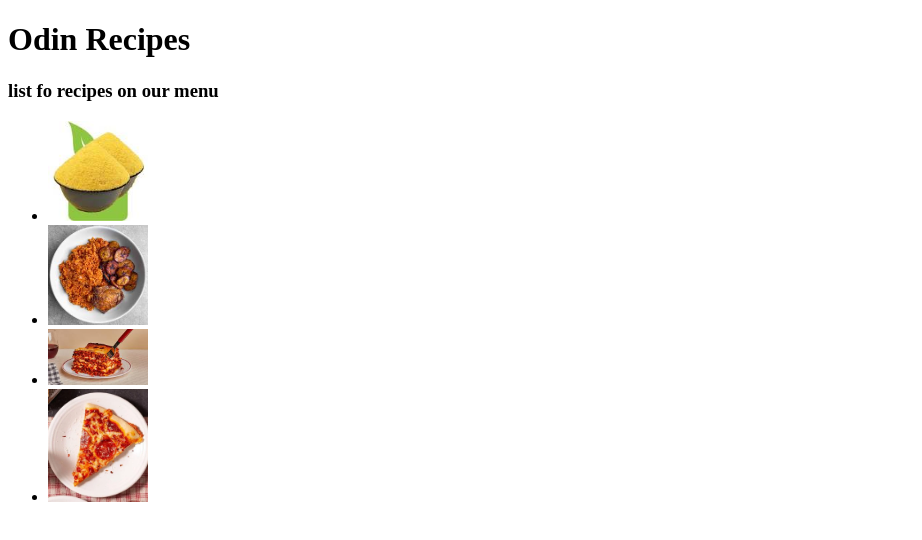
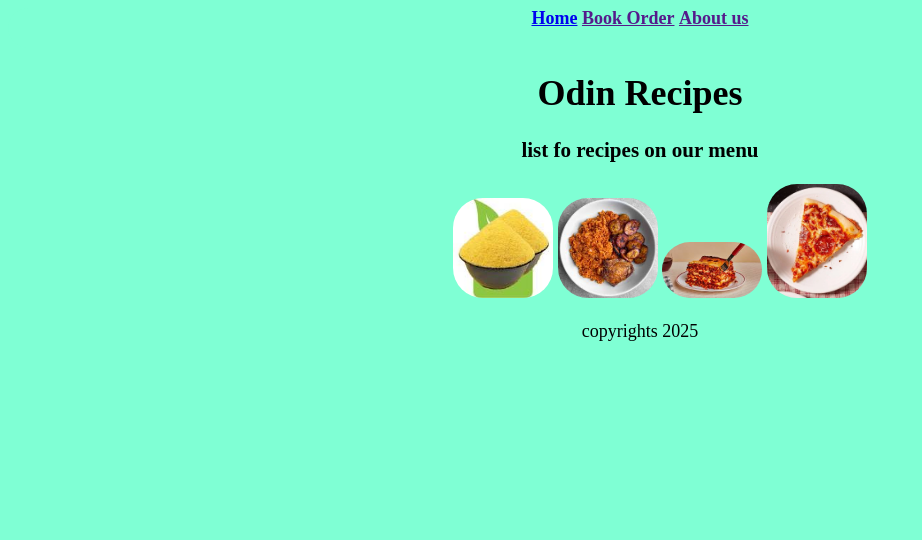
Before and after one commit to Abhortionpillz/odin-foods, a plain HTML site: page index.html in a window 1280 px wide. Shown: the whole page, without its empty margins (0-922 px from the left). Drawn offline with Linux system fonts and the light colour scheme.

Commit message:
odin-foods

```diff
--- a/index.html
+++ b/index.html
@@ -4,16 +4,29 @@
     <meta charset="UTF-8">
     <meta name="viewport" content="width=device-width, initial-scale=1.0">
     <title>Recipes Home</title>
+    <link rel="stylesheet" href="./style.css">
 </head>
+<div class="header">
+    <nav>
+            <a href="./index.html" rel="current">Home</a>
+            <a href="">Book Order</a>
+            <a href="">About us </a>
+    </nav>
 <body>
+
+</div>
+    <div class="main"></div>
     <h1>Odin Recipes</h1>
     <h3>list fo recipes on our menu</h3>
-    <ul>
-        <li><a href="./recipes/garri.html"><img src="./images/garri.jpg" style="width: 100px;"alt=""></a></li>
-        <li><a href="./recipes/jellof.html"><img src="./images/jellof.jpg" style="width: 100px;"alt=""></a></li>
-        <li><a href="./recipes/lasanga.html"><img src="./images/lasanga.jpg" style="width: 100px;"alt=""></a></li>
-        <li><a href="./recipes/pizza.html"><img src="./images/pizza.jpg" style="width: 100px;" alt=""></a></li>
-
-    </ul>
+        <ol>
+        <a href="./recipes/garri.html"><img src="./images/garri.jpg" style="width: 100px;"alt=""></a></li>
+        <a href="./recipes/jellof.html"><img src="./images/jellof.jpg" style="width: 100px;"alt=""></a></li>
+        <a href="./recipes/lasanga.html"><img src="./images/lasanga.jpg" style="width: 100px;"alt=""></a></li>
+        <a href="./recipes/pizza.html"><img src="./images/pizza.jpg" style="width: 100px;" alt=""></a></li>
+</ol>
+    </div>
 </body>
+<div class="footer">
+    <footer> copyrights 2025</footer>
+</div>
 </html>
--- a/style.css
+++ b/style.css
@@ -0,0 +1,39 @@
+/* style.css */
+body {
+    background-color: rgb(221, 157, 73);
+    border-radius: 15px;
+    border-width: 10px;
+    border-color: black;
+    font-size: large;
+      background-color: aquamarine;
+ text-align: center;
+}
+.main {
+
+}
+.header {
+    background-color: aquamarine;
+    height: 40px;
+    text-align: center;
+    justify-items: center;
+    border-radius: 50px;
+
+}
+a {
+    font-weight: bold;
+    font-family: 'Courier New', Courier,;
+
+
+}
+img {
+    border-radius: 30px;
+    border-color: black;
+    border-width: 10px;
+    align-items: center;
+    border-image: space;
+}
+html {
+    nav body body
+    nav body body
+    footer footer
+}
```
